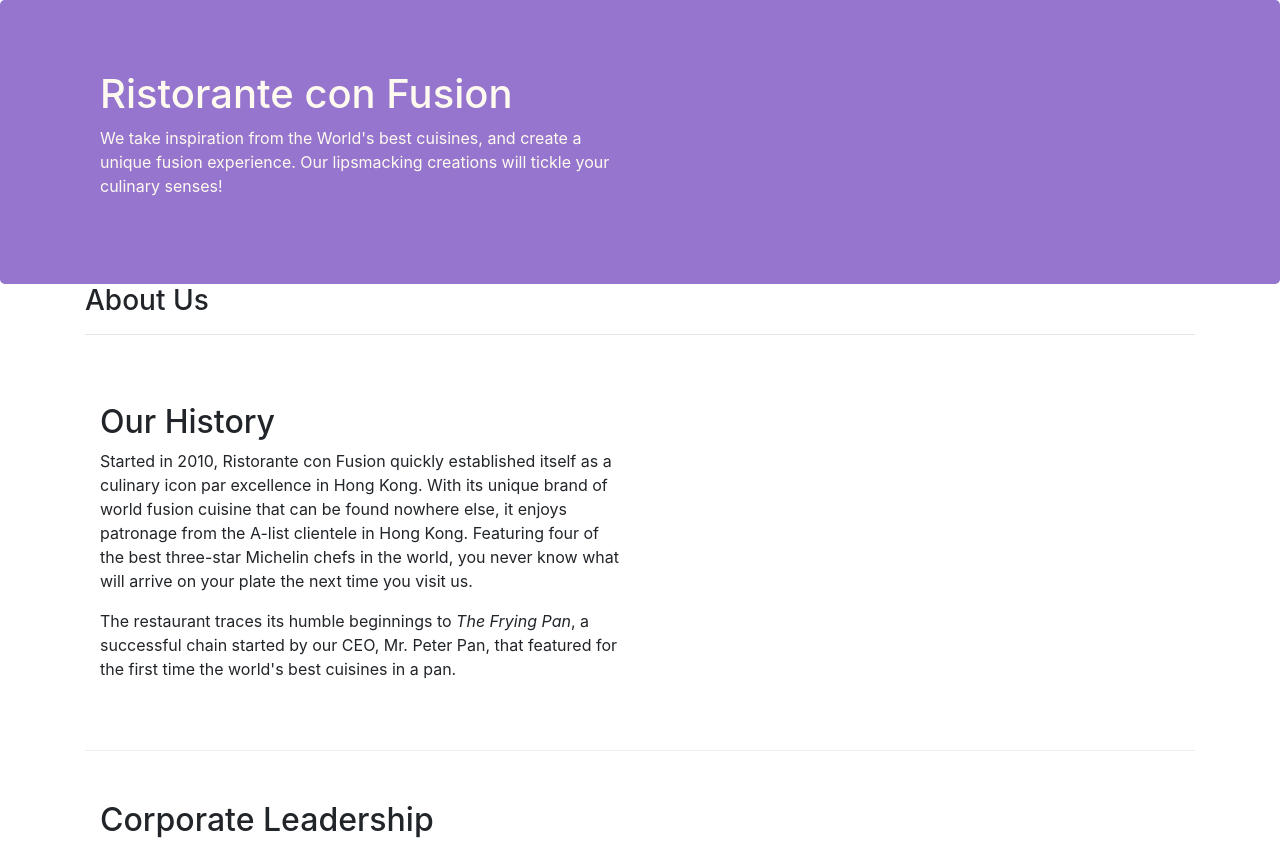
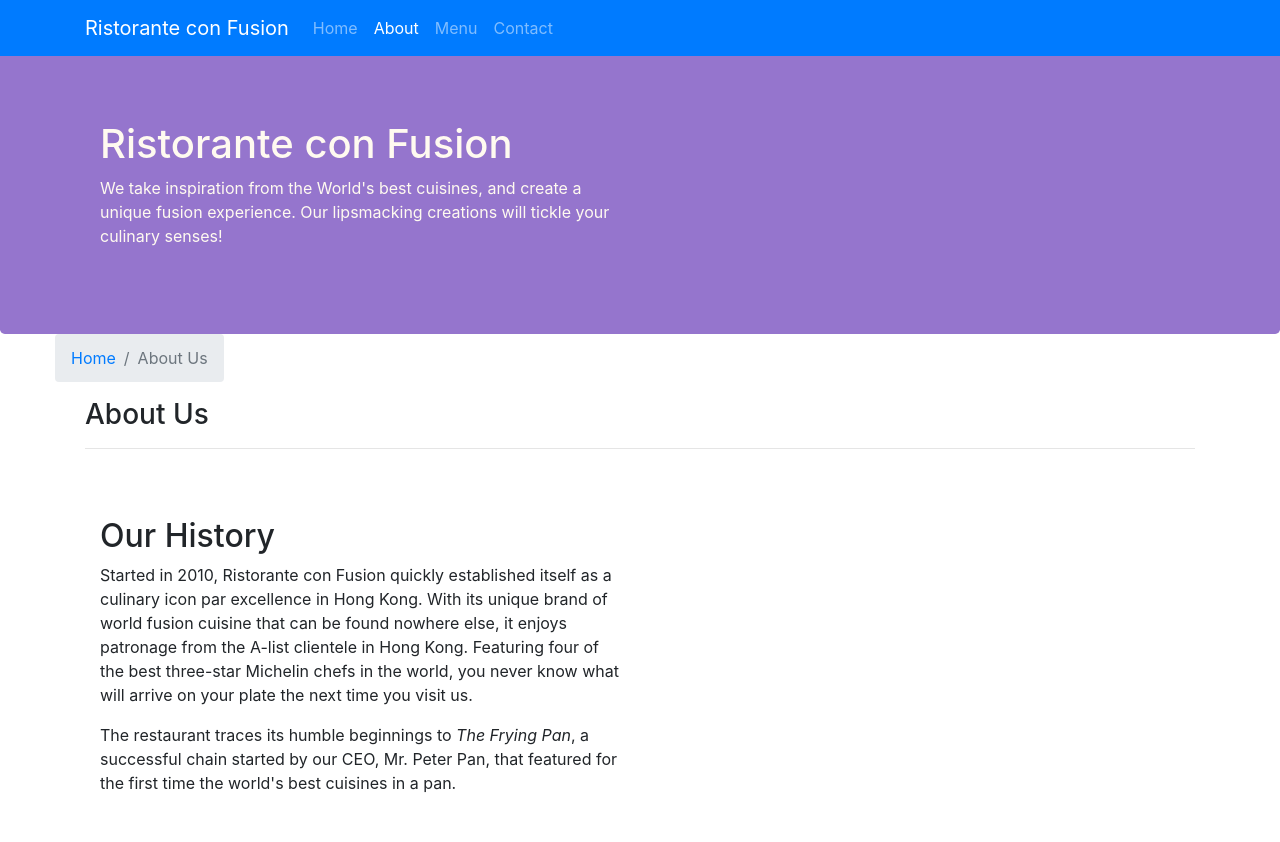
Before and after one commit to Umesh118/bootstrap, a website: page aboutus.html in a window 1280 px wide. Shown: the top 842 px of the page. Drawn offline with nearby package versions, Linux system fonts and the light colour scheme.

Commit message:
Navbar and Breadcrumbs

```diff
--- a/aboutus.html
+++ b/aboutus.html
@@ -10,6 +10,24 @@
 </head>
 
 <body>
+    <nav class="navbar navbar-dark navbar-expand-sm bg-primary fixed-top">
+        <div class="container">
+            <button class="navbar-toggler" type="button" data-toggle="collapse" data-target="#Navbar">
+                <span class="navbar-toggler-icon"></span>
+            </button>
+
+            <a href="#" class="navbar-brand">Ristorante con Fusion</a>
+            <div class="navbar-collapse collapse" id="Navbar">
+                <ul class="navbar-nav mr-auto">
+                    <li class="nav-item"><a href="index.html" class="nav-link">Home</a></li>
+                    <li class="nav-item active"><a href="#" class="nav-link">About</a></li>
+                    <li class="nav-item"><a href="#" class="nav-link">Menu</a></li>
+                    <li class="nav-item"><a href="#" class="nav-link">Contact</a></li>
+                </ul>
+            </div>
+
+        </div>
+    </nav>
 
     <header class="jumbotron">
         <div class="container">
@@ -26,6 +44,10 @@
 
     <div class="container">
         <div class="row">
+            <ol class="row breadcrumb">
+                <li class="breadcrumb-item"><a href="index.html">Home</a></li>
+                <li class="breadcrumb-item active">About Us</li>
+            </ol>
             <div class="col-12">
                <h3>About Us</h3>
                <hr>
--- a/css/styles.css
+++ b/css/styles.css
@@ -28,3 +28,8 @@
   margin: 0px;
   color: #0f0f0f;
 }
+
+body {
+  padding: 50px 0px;
+  z-index: 0;
+}
```
Also changed, not shown: index.html (+17 -0 lines).
